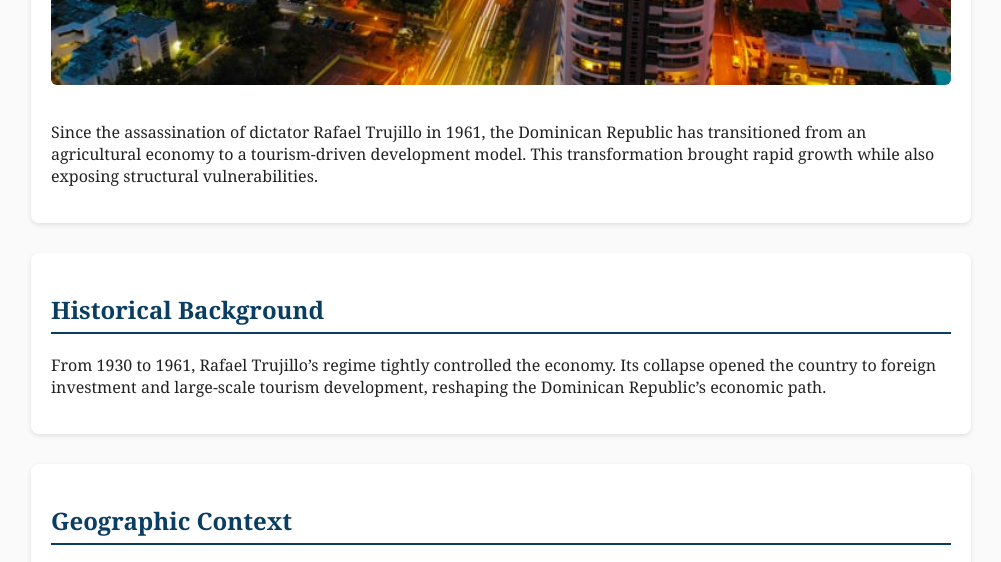
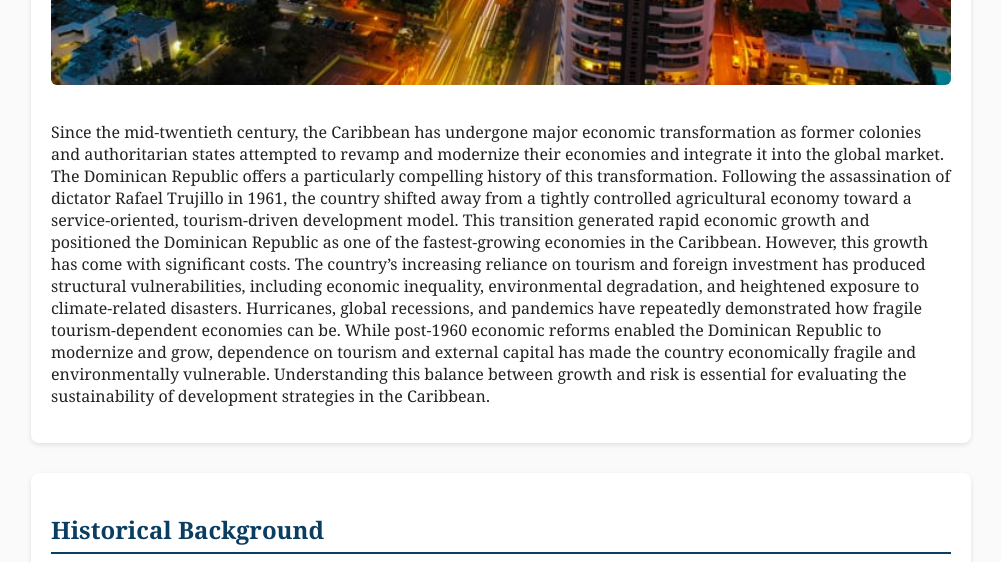
Before and after one commit to Hc899/AAS202, a plain HTML site: page index.html in a window 1280 px wide. Shown: the part 840-1402 px from the top of the page, without its empty margins (139-1140 px from the left). Drawn offline with Linux system fonts and the light colour scheme.

Commit message:
Revise introduction for economic transformation context
Updated the introduction section to provide a more comprehensive overview of the Dominican Republic's economic transformation and its implications.

```diff
--- a/index.html
+++ b/index.html
@@ -55,9 +55,10 @@
   <h2>Introduction</h2>
   <img src="santo-domingo.jpeg" alt="Dominican Republic" class="hero">
   <p>
-    Since the assassination of dictator Rafael Trujillo in 1961, the Dominican Republic has transitioned
-    from an agricultural economy to a tourism-driven development model. This transformation
-    brought rapid growth while also exposing structural vulnerabilities.
+    Since the mid-twentieth century, the Caribbean has undergone major economic transformation as former colonies and authoritarian states attempted to revamp and modernize their economies and integrate it into the global market. The Dominican Republic offers a particularly compelling history of this transformation. Following the assassination of dictator Rafael Trujillo in 1961, the country shifted away from a tightly controlled agricultural economy toward a service-oriented, tourism-driven development model. This transition generated rapid economic growth and positioned the Dominican Republic as one of the fastest-growing economies in the Caribbean.
+However, this growth has come with significant costs. The country’s increasing reliance on tourism and foreign investment has produced structural vulnerabilities, including economic inequality, environmental degradation, and heightened exposure to climate-related disasters. Hurricanes, global recessions, and pandemics have repeatedly demonstrated how fragile tourism-dependent economies can be.
+While post-1960 economic reforms enabled the Dominican Republic to modernize and grow, dependence on tourism and external capital has made the country economically fragile and environmentally vulnerable. Understanding this balance between growth and risk is essential for evaluating the sustainability of development strategies in the Caribbean.
+
   </p>
 </section>
 
```
